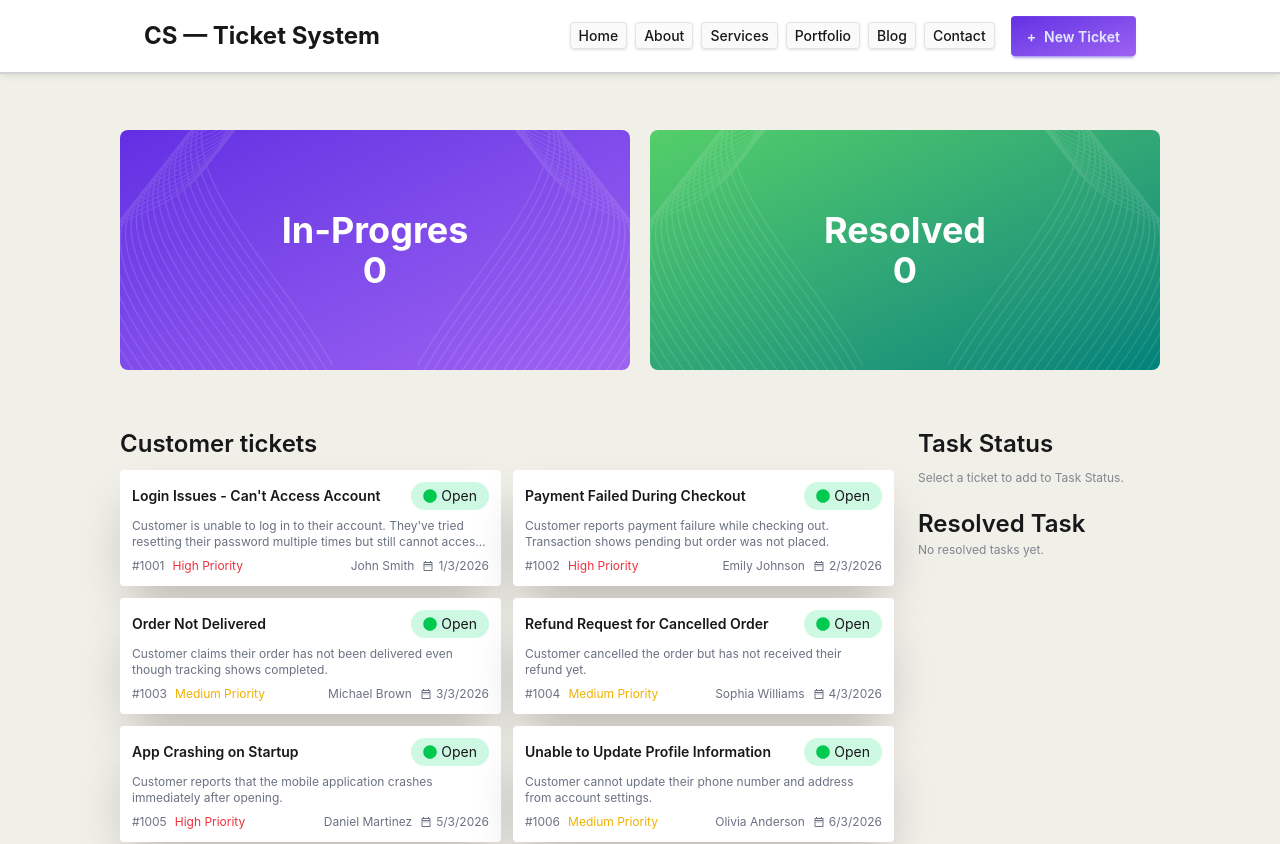
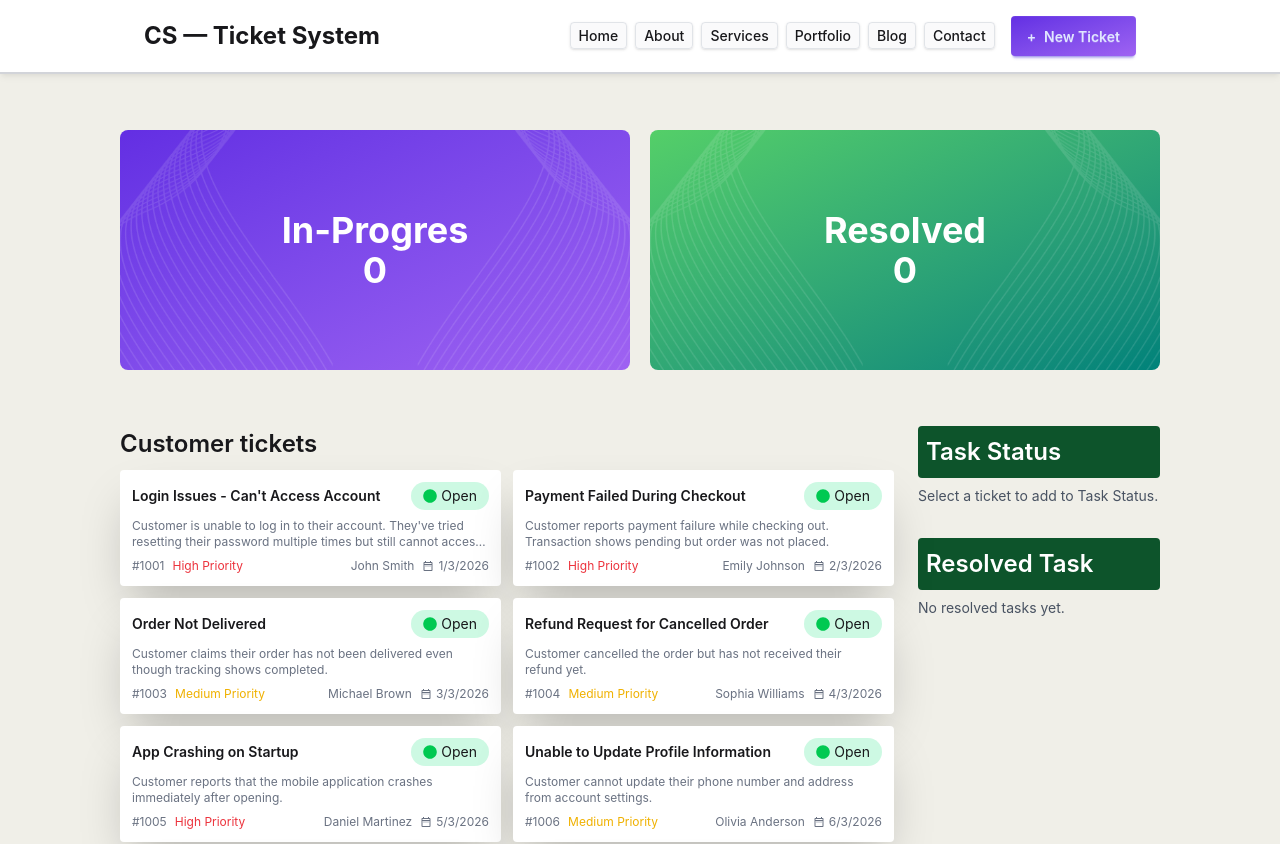
Before and after one commit to helal366/customer_support, a React (Vite) app: page / in a window 1280 px wide. Shown: the top 844 px of the page. Built offline with nearby package versions, Linux system fonts and the light colour scheme.

Commit message:
resolved ui and logic implemented.

```diff
--- a/src/App.jsx
+++ b/src/App.jsx
@@ -28,20 +28,21 @@ function App() {
     <>
       <Navbar></Navbar>
       <section className='bg-[#E2DFD280] min-h-screen padding '>
-        <Hero></Hero>
+        <Hero progress={progress} resolved={resolved}></Hero>
         {/* tickets section */}
-        <div className='grid grid-cols-1 md:grid-cols-8 gap-3 md:gap-6'>
-          <div className='col-span-6'>
+        <div className='grid grid-cols-1 md:grid-cols-8 gap-3 md:gap-6 h-screen pb-12'>
+          <div className='col-span-6 '>
             <h2 className='mb-2'>Customer tickets</h2>
             <Suspense fallback={<h2>Loading...</h2>}>
               <Tickets ticketsPromise={ticketsPromise}
                 progress={progress}
                 setProgress={setProgress}
+                resolved={resolved}
               ></Tickets>
             </Suspense>
           </div>
           {/* task status and resolved task  */}
-          <div className='col-span-2 mb-6 md:mb-10 lg:mb-16 overflow-y-scroll'>
+          <div className='col-span-2 mb-6 md:mb-10 lg:mb-16 overflow-y-auto'>
             <TaskStatus
               progress={progress}
               setProgress={setProgress}
@@ -49,7 +50,7 @@ function App() {
               resolved={resolved}
               setResolved={setResolved}
               resolvedKey={resolvedKey}></TaskStatus>
-            <ResolvedTask></ResolvedTask>
+            <ResolvedTask resolved={resolved}></ResolvedTask>
           </div>
         </div>
       </section>
--- a/src/components/hero/Hero.jsx
+++ b/src/components/hero/Hero.jsx
@@ -2,7 +2,7 @@ import React from 'react';
 import vector1 from './vector1.png'
 
 
-const Hero = () => {
+const Hero = ({progress, resolved}) => {
     return (
         <section className='py-14 grid grid-cols-1 md:grid-cols-2 gap-5'>
             <div className="relative overflow-hidden bg-linear-to-br from-[#632ee3] to-[#9f62f2] rounded-lg ">
@@ -26,7 +26,7 @@ const Hero = () => {
                         In-Progres
                     </p>
                     <p className="text-4xl font-bold">
-                        0
+                        {progress.length}
                     </p>
                 </div>
             </div>
@@ -51,7 +51,7 @@ const Hero = () => {
                         Resolved
                     </h1>
                     <h1 className="text-4xl font-bold">
-                        0
+                        {resolved.length}
                     </h1>
                 </div>
             </div>
--- a/src/components/resolved_task/ResolvedTask.jsx
+++ b/src/components/resolved_task/ResolvedTask.jsx
@@ -1,11 +1,32 @@
-import React from 'react';
+import React, { useState } from 'react';
+import { BiSolidHandUp } from "react-icons/bi";
 
-const ResolvedTask = () => {
+const ResolvedTask = ({ resolved }) => {
+    const [resolvedOpen, setResolvedOpen] = useState(false);
+    console.log(resolved);
+    const len = resolved.length;
     return (
-        <div>
-            <h2 >Resolved Task</h2>
-            <p className='text-xs text-gray-700/60'>No resolved tasks yet.</p>
-        </div>
+        <section>
+            <h2 onClick={() => setResolvedOpen(!resolvedOpen)}
+                className='mb-2 cursor-pointer hover:bg-green-700 p-2 bg-green-900 rounded text-white'>
+                Resolved Task
+            </h2>
+            <div className={`flex gap-3 items-center mb-8 ${resolvedOpen ? "block" : "hidden"}`}>
+                                <span>Click on Resolved Task. </span>
+                                <span className='text-green-600'><BiSolidHandUp size={24}/></span>
+                            </div>
+            <div className={`mb-5 ${resolvedOpen ? "hidden" : "block"}`}>
+                {
+                    !len && <p className='text-sm text-gray-700/90'>No resolved tasks yet.</p>
+                }
+
+                {
+                    resolved.map(r => <div key={r.id} className='bg-[#e0e7ff] rounded shadow-sm p-2 md:p-4 mb-4'>
+                        <p className='font-semibold mb-2'>{r.title}</p>
+                    </div>)
+                }
+            </div>
+        </section>
     );
 };
 
--- a/src/components/task_status/TaskStatus.jsx
+++ b/src/components/task_status/TaskStatus.jsx
@@ -1,34 +1,42 @@
-import React from 'react';
+import React, { useState } from 'react';
+import { BiSolidHandUp } from "react-icons/bi";
 
-const TaskStatus = ({progress, setProgress, progressKey, resolved, setResolved, resolvedKey}) => {
-    const len=progress.length;
-    console.log(progress);
-    const handleCompleteTask=(p)=>{
-        const {id, title}=p;
-        const filteredProgress=progress.filter(f=>f.id!==id);
+const TaskStatus = ({ progress, setProgress, progressKey, resolved, setResolved, resolvedKey }) => {
+    const [statusOpen, setStatusOpen] = useState(false);
+    const len = progress.length;
+    const handleCompleteTask = (p) => {
+        const { id, title } = p;
+        const filteredProgress = progress.filter(f => f.id !== id);
         setProgress(filteredProgress);
         localStorage.setItem(progressKey, JSON.stringify(filteredProgress));
 
-        const updatedResolved=[...resolved, {id, title}];
+        const updatedResolved = [...resolved, { id, title }];
         setResolved(updatedResolved);
         localStorage.setItem(resolvedKey, JSON.stringify(updatedResolved));
     }
     return (
-        <div className='mb-5'>
-            <h2 className='mb-2'>Task Status</h2>
+        <div className={`mb-5 lg:mb-8`}>
+            <h2 onClick={() => setStatusOpen(!statusOpen)}
+                className='mb-2 cursor-pointer hover:bg-green-700 p-2 bg-green-900 rounded text-white'>
+                    Task Status
+            </h2>
+                <div className={`flex gap-3 items-center mb-8 ${statusOpen ? "block" : "hidden"}`}>
+                    <span>Click on Task Status. </span>
+                    <span className='text-green-600'><BiSolidHandUp size={24}/></span>
+                </div>
+            <div className={`mb-5 ${statusOpen ? "hidden" : "block"}`}>
                 {
-                !len &&  <p className='text-xs text-gray-700/60'>Select a ticket to add to Task Status.</p>
+                    !len && <p className='text-sm text-gray-700/90'>Select a ticket to add to Task Status.</p>
                 }
                 {
-                progress.map(p=> <div key={p.id} className='bg-white rounded shadow-sm p-2 md:p-4 mb-4'>
+                    progress.map(p => <div key={p.id} className='bg-white rounded shadow-sm p-2 md:p-4 mb-4'>
                         <p className='font-semibold mb-2'>{p.title}</p>
                         <button
-                    onClick={()=>handleCompleteTask(p)}
+                            onClick={() => handleCompleteTask(p)}
                             className='bg-green-500 hover:bg-green-600 text-white w-full px-2 py-1 rounded cursor-pointer'>Complete</button>
                     </div>)
                 }
-
-
+            </div>
         </div>
     );
 };
--- a/src/components/tickets/Ticket.jsx
+++ b/src/components/tickets/Ticket.jsx
@@ -2,18 +2,19 @@ import React from 'react';
 import { FaCircle } from "react-icons/fa";
 import { MdOutlineDateRange } from "react-icons/md";
 
-const Ticket = ({ ticket, progress, setProgress }) => {
+const Ticket = ({ ticket, progress, setProgress, resolved }) => {
     const {id, title, description, ticket_no, priority, customer, date } = ticket;
     const isProgress = progress.some(x => x.title === title);
+    const isResolved=resolved.some(x=>x.id===id);
     const handleProgress = () => {
         if (!isProgress) {
             const updatedProgress = [...progress, {id,title}];
             setProgress(updatedProgress);
-            localStorage.setItem("progress", JSON.stringify(updatedProgress))
+            localStorage.setItem("progress", JSON.stringify(updatedProgress));
         }
     }
     return (
-        <section className='card'>
+        <section className={`card ${isResolved && "hidden"}`}>
             {/* title */}
             <div className='flex flex-wrap justify-between items-center text-sm gap-3 mb-2'>
                 <p className='font-semibold'>{title}</p>
@@ -23,7 +24,7 @@ const Ticket = ({ ticket, progress, setProgress }) => {
                     className={`px-3 py-1 rounded-full ${isProgress ? "bg-yellow-400/20 cursor-not-allowed" : "bg-green-400/20 cursor-pointer"}  flex justify-baseline items-center `}>
                     {isProgress ? (
                        <>
-                            <span className='mr-1 text-yellow-500'><FaCircle /></span>
+                            <span className='mr-1 text-yellow-600'><FaCircle /></span>
                             <span>In-Progress</span>
                         </>
                     ) : (
--- a/src/components/tickets/Tickets.jsx
+++ b/src/components/tickets/Tickets.jsx
@@ -1,7 +1,7 @@
 import React, { use } from 'react';
 import Ticket from './Ticket';
 
-const Tickets = ({ ticketsPromise, progress, setProgress }) => {
+const Tickets = ({ ticketsPromise, progress, setProgress, resolved }) => {
     const tickets = use(ticketsPromise);
     return (
         <section className='grid grid-cols-1 md:grid-cols-2 gap-3 mb-6 md:mb-10 lg:mb-16'>
@@ -10,7 +10,8 @@ const Tickets = ({ ticketsPromise, progress, setProgress }) => {
                     key={tic.id}
                     ticket={tic}
                     progress={progress}
-                    setProgress={setProgress}>
+                    setProgress={setProgress}
+                    resolved={resolved}>
                 </Ticket>)
             }
         </section>
```
Lines whose indentation alone changed are shown as unchanged.
